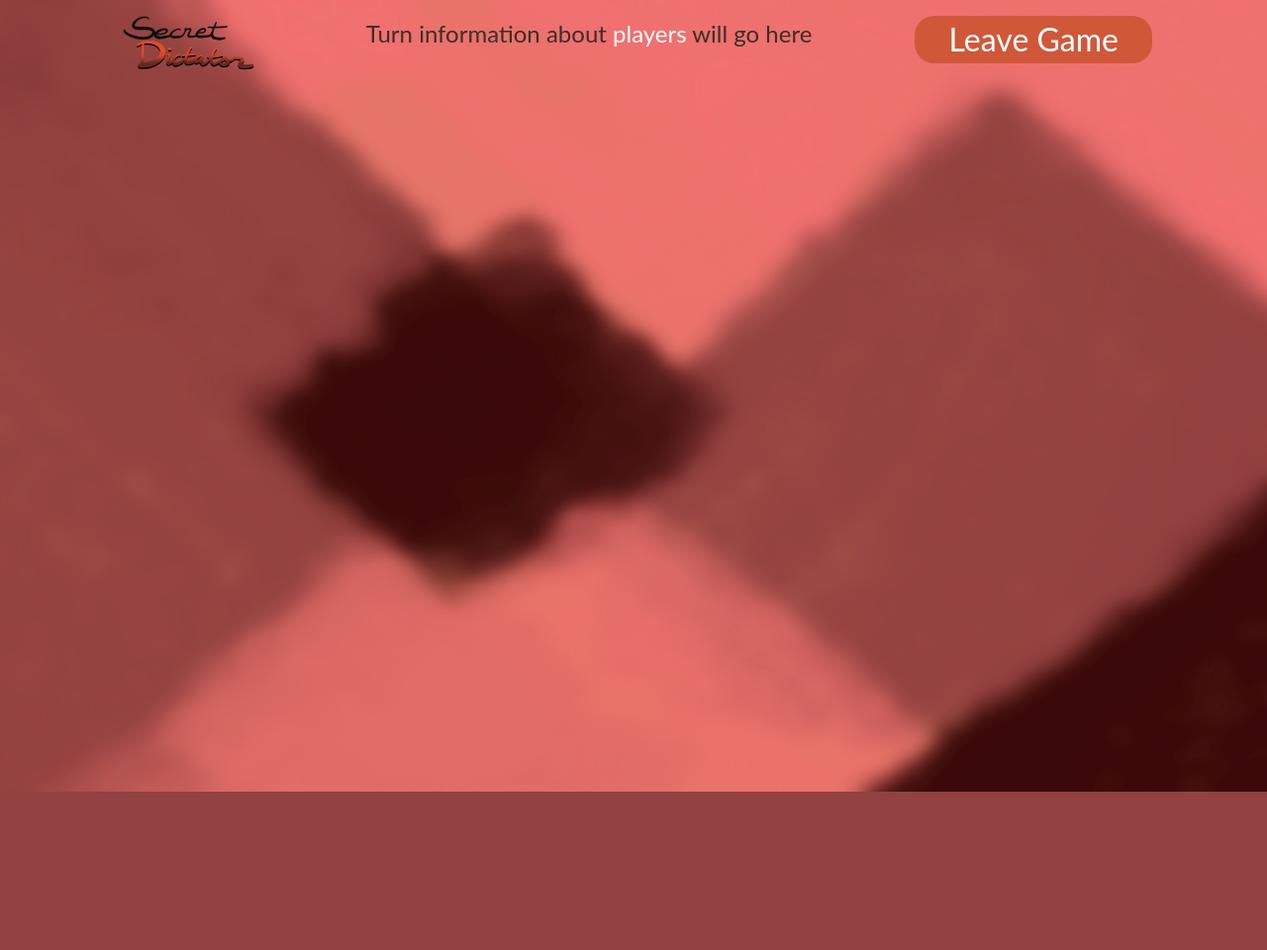
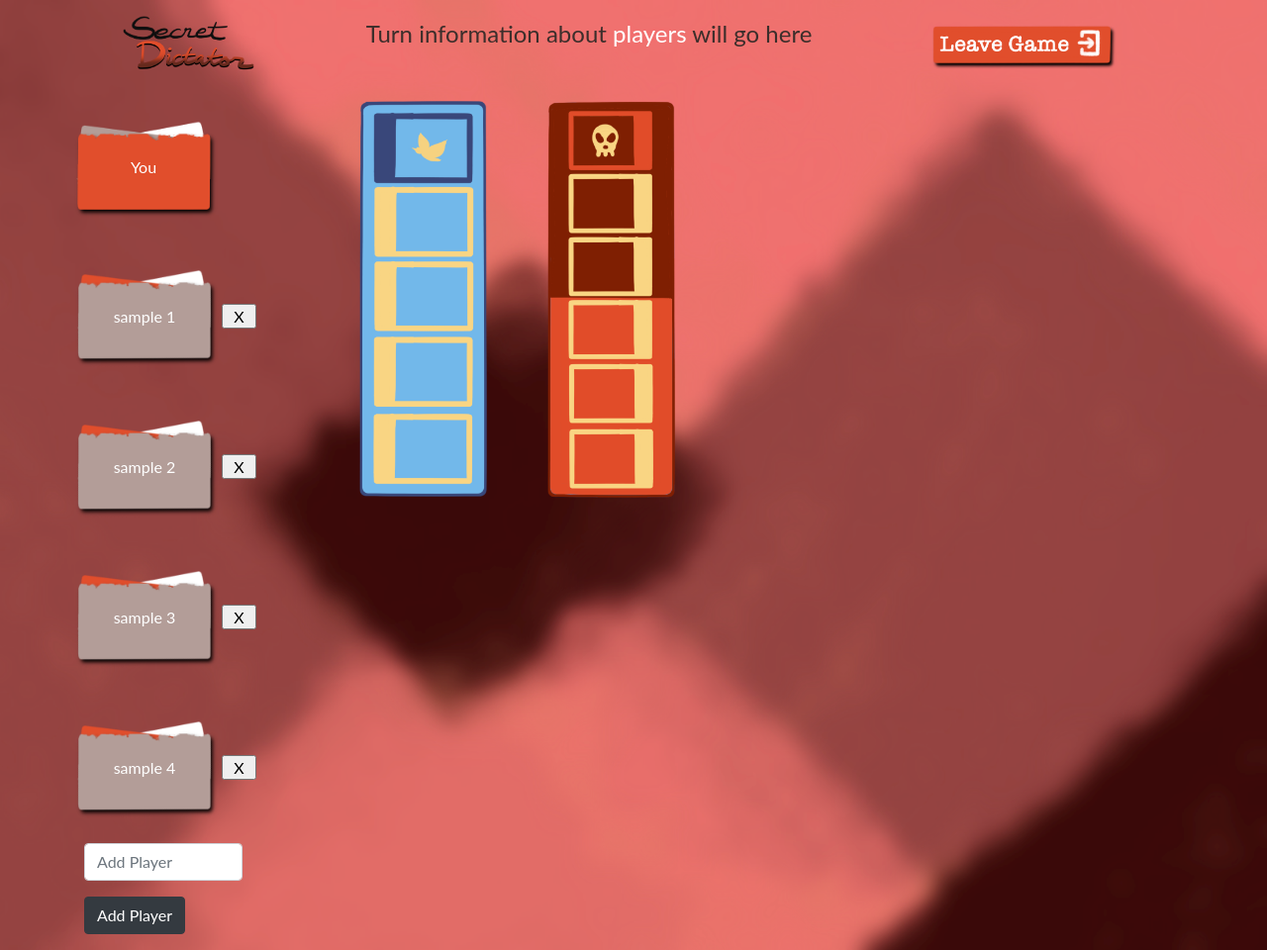
Before and after one commit to andrewtam0077/secretDictatorProject, a PHP site: page /ingame.html in a window 1280 px wide. Shown: the whole page at 99% size. Before the commit the page ends 800 px from the top, so only its background shows below. Run offline with PHP 8.4, Linux system fonts and the light colour scheme.

Commit message:
Working on ingame screen

```diff
--- a/css/style.css
+++ b/css/style.css
@@ -46,7 +46,12 @@ body {
 .important_txt {
   font-size: 2rem;
 }
-
+.red_txt {
+  color: var(--red)
+}
+.white_txt {
+  color: white;
+}
 .envelope_tilt {
   transform: rotate(14.5deg);
 }
@@ -62,14 +67,19 @@ body {
   left: 0;
 }
 
-#instructions {
-
+.playercard {
+  background-image: url('../images/player_gray.png');
+  display: table;
+  text-align: center;
+  margin: 0.2rem 3rem;
 }
 
 .fitImg {
   background-size: cover;
   background-position: center;
   position: relative;
+  background-size: 100% auto;
+  background-repeat: no-repeat;
 }
 .titlebutton{
   color: white;
@@ -88,6 +98,10 @@ body {
 .phonepadding {
   display: none;
 }
+
+#playercol {
+  height: 500px;
+}
 @media only screen and (max-width: 768px) {
   .phonepadding {
     display: block;
@@ -98,5 +112,7 @@ body {
   .important_txt {
     font-size: 1.5rem;
   }
-
+  #playercol {
+    height: 300px;
+  }
 }
--- a/ingame.html
+++ b/ingame.html
@@ -16,6 +16,7 @@
         <link rel="stylesheet" href="https://cdn.jsdelivr.net/npm/bootstrap@4.6.0/dist/css/bootstrap.min.css" integrity="sha384-B0vP5xmATw1+K9KRQjQERJvTumQW0nPEzvF6L/Z6nronJ3oUOFUFpCjEUQouq2+l" crossorigin="anonymous">
         <link href="css/style.css" rel="stylesheet" type="text/css"/>
         <script src="js/buttons.js"></script>
+        <script src="js/fitPlayers.js"></script>
 
         <!-- Document Styling -->
         <style>
@@ -45,14 +46,98 @@
                         </p>
                     </div>
                     <div class="col-md-3 col-lg-3 col-sm-3">
-                        <div style="background-color: var(--red); border-radius: 20px; text-align: center;">
-                            <p class="important_txt" style="color: white">
-                                Leave Game
-                            </p>
-                        </div>
+                        <button class="btn btn-default d-flex" style="float: right;" onclick=" goHome() ">
+                            <img id="hostGame" class="imgfit" src="images/leaveGame.png" style="width:90%; height:90%;">
+                        </button>
                     </div>
                 </div>
             </div>
         </header>
+        <div class="container">
+            <div class="row">
+                <!-- Player Names -->
+                <table id="playertable" class="col-lg-2 col-md-2 col-sm-3 " style="padding: 0;" cellspacing="0">
+                    <thead>
+                        <tr style="padding: 0; margin: 0;">
+                            <td style="padding: 0; margin: 0;">
+                                <div id="player1" class="playercard fitImg" style="background-image: url('images/player_orange.png'); margin: 0; padding: 0; height: 150px; width: 150px;">
+                                    <p class="white_txt" style="display: table-cell; vertical-align: middle;">You</p>
+                                </div>
+                            </td>
+                            <td>
+                            </td>
+                        </tr>
+                        <tr>
+                            <td>
+                                <div id="player2" class="playercard fitImg" style="margin: 0; padding: 0; height: 150px; width: 150px;">
+                                    <p class="white_txt" style="display: table-cell; vertical-align: middle;">sample 1</p>
+                                </div>
+                            </td>
+                            <td>
+                                <input type="button" value=" X " onclick="delRow()">
+                            </td>
+                        </tr>
+                        <tr>
+                            <td>
+                                <div id="player3" class="playercard fitImg" style="margin: 0; padding: 0; height: 150px; width: 150px;">
+                                    <p class="white_txt" style="display: table-cell; vertical-align: middle;">sample 2</p>
+                                </div>
+                            </td>
+                            <td>
+                                <input type="button" value=" X " onclick="delRow()">
+                            </td>
+                        </tr><tr>
+                            <td>
+                                <div id="player4" class="playercard fitImg" style="margin: 0; padding: 0; height: 150px; width: 150px;">
+                                    <p class="white_txt" style="display: table-cell; vertical-align: middle;">sample 3</p>
+                                </div>
+                            </td>
+                            <td>
+                                <input type="button" value=" X " onclick="delRow()">
+                            </td>
+                        </tr><tr>
+                            <td>
+                                <div id="player5" class="playercard fitImg" style="margin: 0; padding: 0; height: 150px; width: 150px;">
+                                    <p class="white_txt" style="display: table-cell; vertical-align: middle;">sample 4</p>
+                                </div>
+                            </td>
+                            <td>
+                                <input type="button" value=" X " onclick="delRow()">
+                            </td>
+                        </tr>
+                    </thead>
+                </table>
+                <script>
+                    var i = 0;
+                    while(i < 5) {
+                        i++;
+                        document.getElementById("player" + i).onmouseover = function () {tableRef.clickedRowIndex = this.rowIndex; alert("this.rowIndex");};
+                    }
+                    tableRef.clickedRowIndex = 4;
+                </script>
+                <div class="col-lg-1 col-md-1 col-sm-0"></div>
+                <!-- Game Boards -->
+                <div class="col-lg-2 col-md-2 col-sm-2">
+                    <img class="absolutepos" src="images/libBoard.png" style="top: 0; left: 0; width: 75%;" >
+                </div>
+                <div class="col-lg-2 col-md-2 col-sm-2">
+                    <img class="absolutepos" src="images/fascBoard.png" style="top: 0; left: 0; width: 75%;" >
+                </div>
+                <!-- Text Chat -->
+                <div class="col-lg-3 col-md-3 col-sm-3">
+
+                </div>
+            </div>
+            <div class="row">
+                <div class="col-lg-2 col-md-2 col-sm-2">
+                    <form name="mainform" >
+                        <div class="form-group">
+                          <input type="text" id="addplayername" placeholder = "Add Player" class="form-control" name="name" />
+                        </div>
+                        <input type="button" class="btn btn-dark" id="add" value="Add Player" onclick="addStuff()"/>
+                    </form>
+                </div>
+            </div>
+        </div>
     </body>
 </html>
--- /dev/null
+++ b/js/fitPlayers.js
@@ -0,0 +1,93 @@
+function addPlayer() {
+    alert("oop-1");
+    pname = document.getElementById("addplayername").value
+
+    //col = document.getElementById("playertable");
+    // var newPlayer = document.createElement(pname);
+    // newPlayer.classList.add("playercard");
+    // newPlayer.classList.add("fitImg");
+
+    // var newName = document.createElement("innername");
+    // newName.classList.add("white_txt");
+    // newName.style.display = "table-cell";
+    // newName.style.verticalAlign = "middle";
+
+    // newPlayer.appendChild(newName);
+    // col.appendChild(newPlayer);
+
+    alert("oop");
+    var tableRef = document.getElementById("playertable");
+    var newRow = tableRef.insertRow(tableRef.rows.length);
+    alert("yay1");
+
+    newRow.onmouseover = function() {
+        // rowIndex returns the position of a row in the rows collection of a table
+        tableRef.clickedRowIndex = this.rowIndex;
+    };
+    var newPlayer = document.createElement(pname);
+    newPlayer.classList.add("playercard");
+    newPlayer.classList.add("fitImg");
+
+    var newName = document.createElement("innername");
+    newName.classList.add("white_txt");
+    newName.style.display = "table-cell";
+    newName.style.verticalAlign = "middle";
+
+    newPlayer.appendChild(newName);
+    alert("yay2");
+    newCell = newRow.insertCell(0);
+    newCell.innerHTML = pname + "nice";
+    newCell.onmouseover = this.rowIndex;
+
+    alert("yay3");
+
+};
+
+function addStuff() {
+    var playerName = document.getElementById("addplayername").value;
+    var playercard = '<div id="player1" class="playercard fitImg" style="margin: 0; padding: 0; height: 150px; width: 150px;"><p class="white_txt" style="display: table-cell; vertical-align: middle;">' + playerName + '</p></div>'
+    var removeoption = "<input type=button value=' X ' onClick='delRow()'>";
+
+    // put all pieces of data in an array for later used to create cell content of a row
+    var rowdata = [playercard, removeoption];
+
+    // clear data entries (in the form)
+    document.getElementById("addplayername").value = "";
+
+    // find a <table> element to add row to (in this example, a table with id="zombieTable")
+    var tableRef = document.getElementById("playertable");
+
+    // create an empty <tr> element and add it to the table
+    // using insertRow(index) method
+    var newRow = tableRef.insertRow(tableRef.rows.length);    // table_object.rows.length returns the number of <tr> elements in the collection
+    // add event listener, on mouseover, set row index. This will be used when deleting a row
+    newRow.onmouseover = function() {
+        // rowIndex returns the position of a row in the rows collection of a table
+        tableRef.clickedRowIndex = this.rowIndex;
+    };
+    alert(tableRef.rows.length);
+    // alternatively, use data-index to store index of the line
+    //  (note: data-* attributes can store arbitrary data with elements)
+    // eg: <div id="elem" data-index=3></div>
+
+    var newCell = "";
+    var i = 0;
+    // insert new cells (<td> elements) at the 1st, 2nd, 3rd, 4th position of the new <tr> element
+    // using insertCell(method) method
+    while (i < 2)
+    {
+        newCell = newRow.insertCell(i);
+        newCell.innerHTML = rowdata[i];
+        newCell.onmouseover = this.rowIndex;
+        i++;
+    }
+}
+function delRow()
+{
+     // since deletion action is unrecoverable, add hesitation to minimize/avoid user error
+	 if (confirm("Press OK to remove player. This action is unrecoverable.") == true) {
+        index = document.getElementById("playertable").clickedRowIndex;
+        alert(index);
+        document.getElementById("playertable").deleteRow(index);
+     }
+}
```
Also changed, not shown: images/fascBoard.png, images/libBoard.png.
